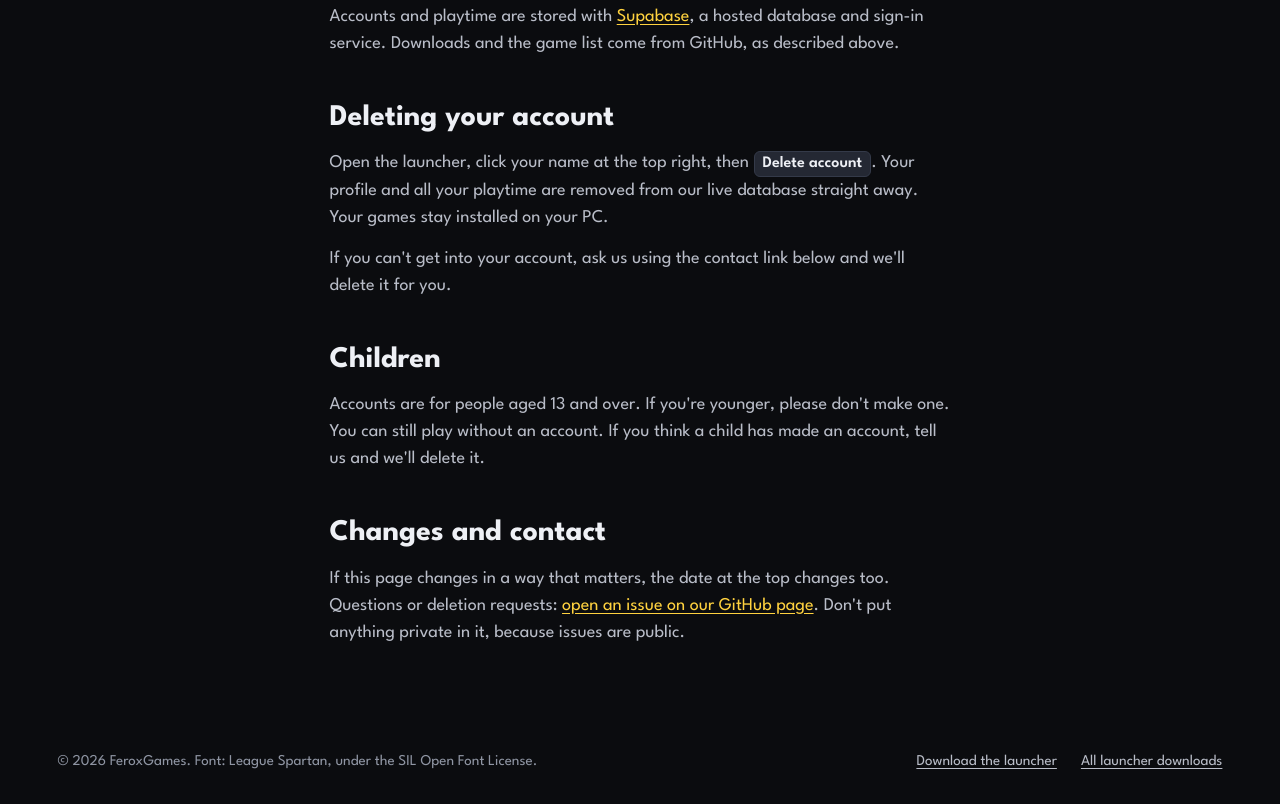
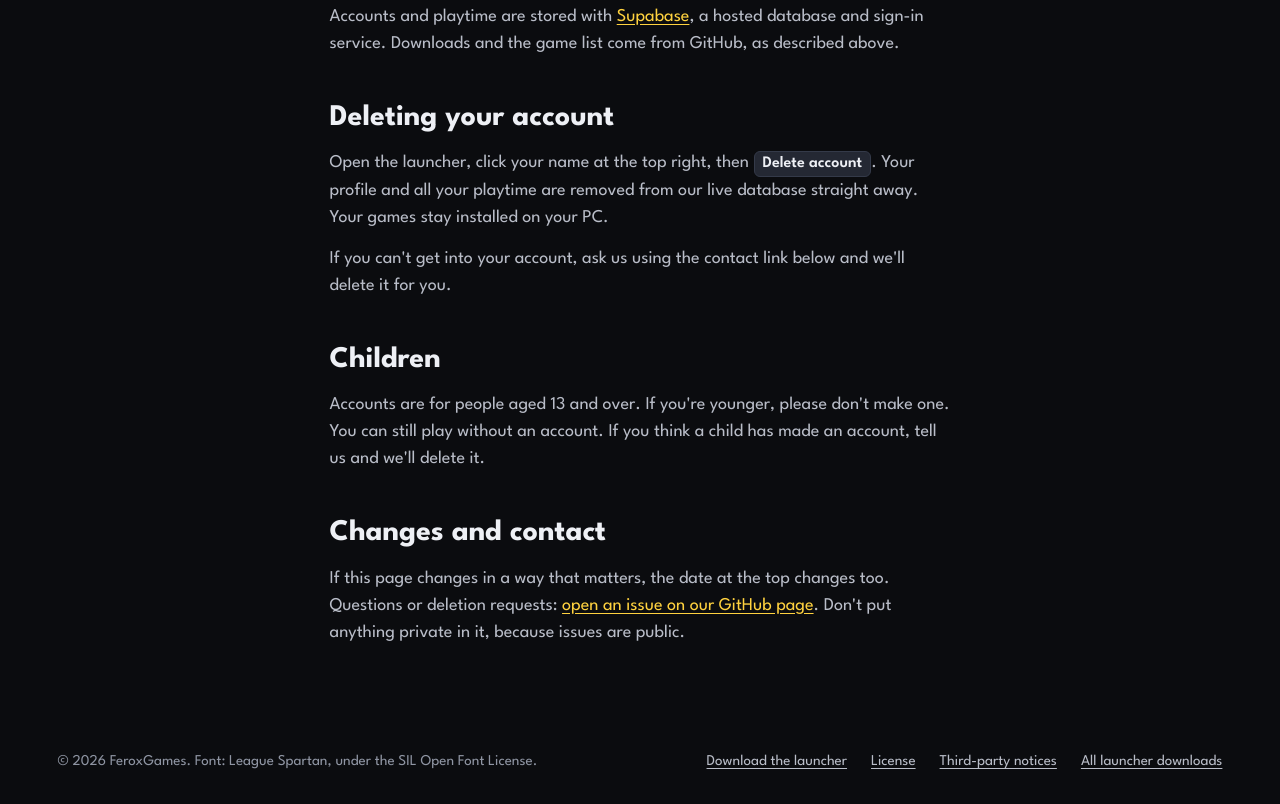
Before and after one commit to FeroxGames/ferox-games, a plain HTML site: page privacy.html in a window 1280 px wide. Shown: the part 1424-2228 px from the top of the page. Drawn offline with Linux system fonts and the light colour scheme.

Commit message:
License covers the launcher; add third-party notices

```diff
--- a/privacy.html
+++ b/privacy.html
@@ -70,6 +70,8 @@
       <p>© 2026 FeroxGames. Font: League Spartan, under the SIL Open Font License.</p>
       <nav aria-label="More">
         <a href="./">Download the launcher</a>
+        <a href="LICENSE.txt">License</a>
+        <a href="THIRD-PARTY-NOTICES.txt">Third-party notices</a>
         <a href="https://github.com/FeroxGames/ferox-games/releases/tag/launcher">All launcher downloads</a>
       </nav>
     </footer>
```
Also changed, not shown: index.html (+1 -0 lines), LICENSE.txt, THIRD-PARTY-NOTICES.txt (added).
